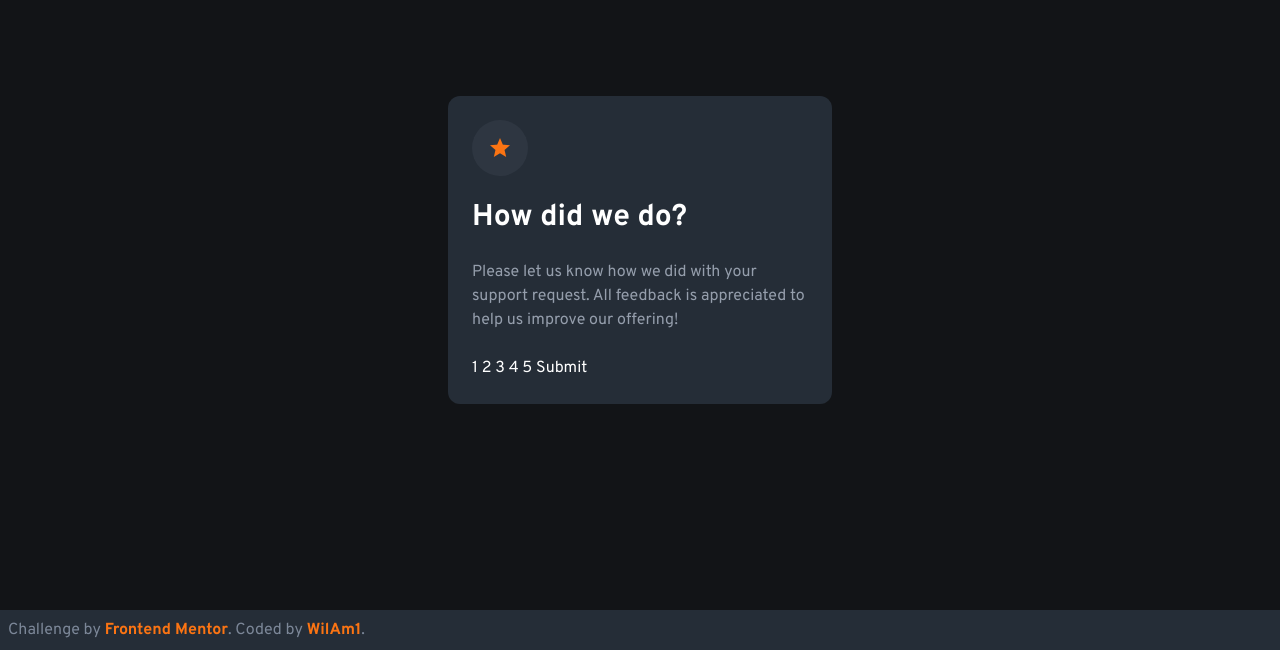
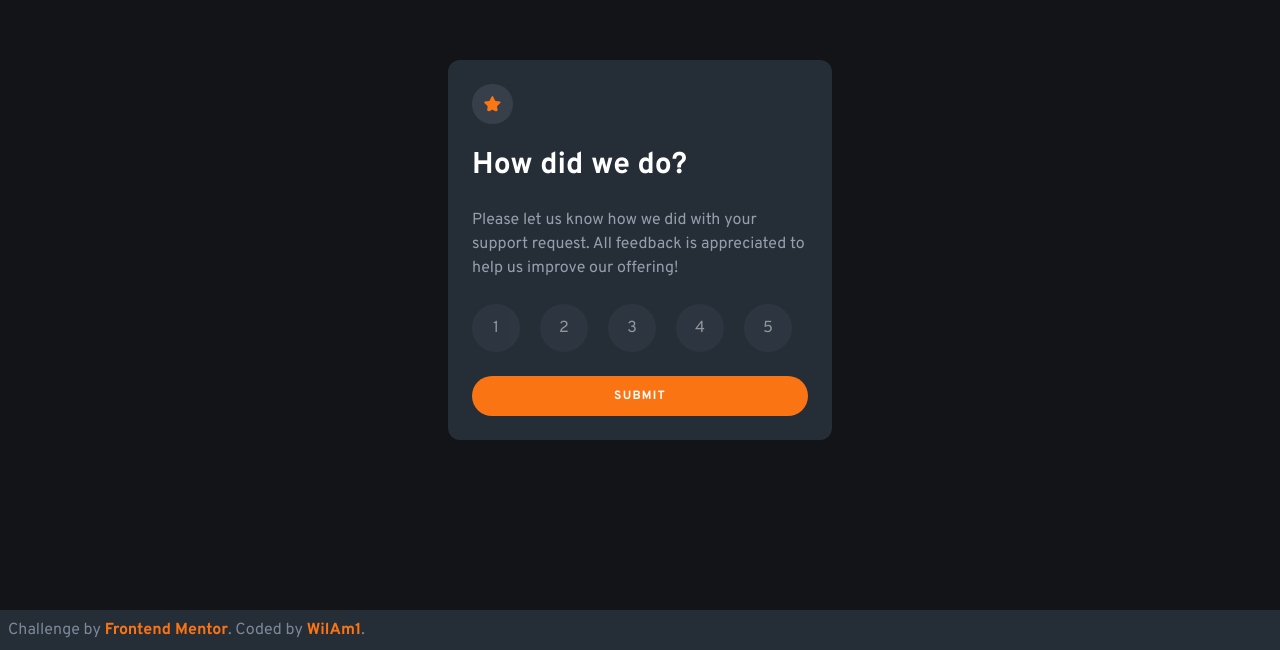
Before and after one commit to WilAm1/FEM-Challenges, a website: page pages/003-interactive-rating-component/index.html in a window 1280 px wide. Shown: the part 150-800 px from the top of the page. Drawn offline with Linux system fonts and the light colour scheme.

Commit message:
Add hover on label

```diff
--- a/pages/003-interactive-rating-component/index.html
+++ b/pages/003-interactive-rating-component/index.html
@@ -36,21 +36,54 @@
     <main
       class="max-w-sm mx-auto rounded-xl p-6 bg-darkBlue text-white space-y-6"
     >
-      <div class="star">
-        <span
-          class="material-icons text-orange bg-mediumGray bg-opacity-10 rounded-full p-4"
-        >
-          grade
-        </span>
-      </div>
+      <img
+        src="./images/icon-star.svg"
+        alt="Star Icon "
+        class="rounded-full p-3 bg-mediumGray bg-opacity-20"
+      />
       <h1 class="font-sans font-bold text-3xl">How did we do?</h1>
       <p class="text-lightGray">
         Please let us know how we did with your support request. All feedback is
         appreciated to help us improve our offering!
       </p>
+      <div class="input-group flex flex-wrap gap-5">
+        <label
+          for="1"
+          class="w-12 h-12 bg-mediumGray bg-opacity-20 rounded-full flex place-content-center items-center opacity-50 hover:bg-opacity-100 hover:opacity-100"
+          ><span class="">1</span>
+          <input type="radio" class="appearance-none" name="number" id="1" />
+        </label>
 
-      1 2 3 4 5
-      <button>Submit</button>
+        <label
+          for="2"
+          class="w-12 h-12 bg-mediumGray bg-opacity-20 rounded-full flex place-content-center items-center opacity-50 hover:bg-opacity-100 hover:opacity-100"
+          >2
+          <input type="radio" class="appearance-none" name="number" id="2" />
+        </label>
+        <label
+          for="3"
+          class="w-12 h-12 bg-mediumGray bg-opacity-20 rounded-full flex place-content-center opacity-50 items-center hover:bg-opacity-100 hover:opacity-100"
+          >3
+          <input type="radio" class="appearance-none" name="number" id="3" />
+        </label>
+        <label
+          for="4"
+          class="w-12 h-12 bg-mediumGray bg-opacity-20 rounded-full flex place-content-center opacity-50 items-center hover:bg-opacity-100 hover:opacity-100"
+          >4
+          <input type="radio" class="appearance-none" name="number" id="4" />
+        </label>
+        <label
+          for="5"
+          class="w-12 h-12 bg-mediumGray bg-opacity-20 rounded-full flex place-content-center opacity-50 items-center hover:bg-opacity-100 hover:opacity-100"
+          >5
+          <input type="radio" class="appearance-none" name="number" id="5" />
+        </label>
+      </div>
+      <button
+        class="bg-orange rounded-full w-full p-3 uppercase tracking-widest font-bold text-xs"
+      >
+        Submit
+      </button>
       <!-- Rating state end -->
     </main>
 
```
Also changed, not shown: pages/003-interactive-rating-component/css/main.css.
